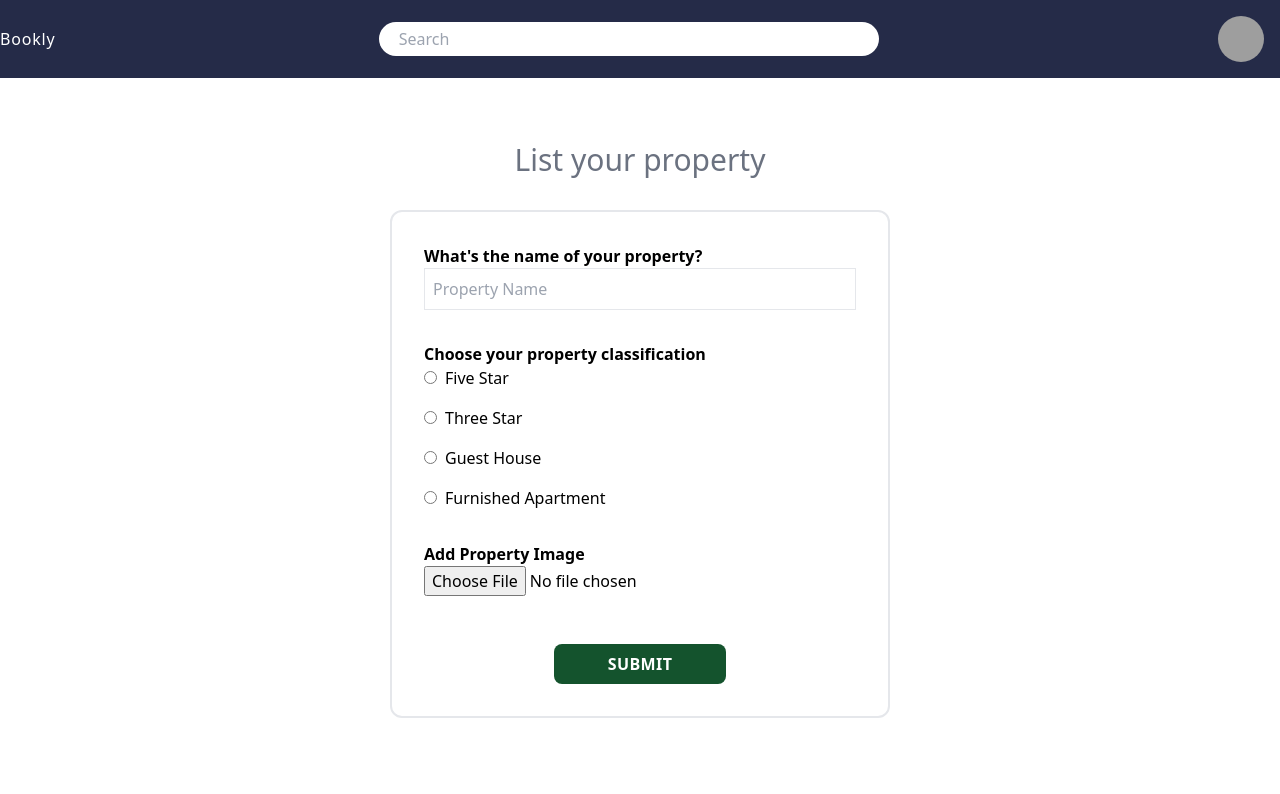
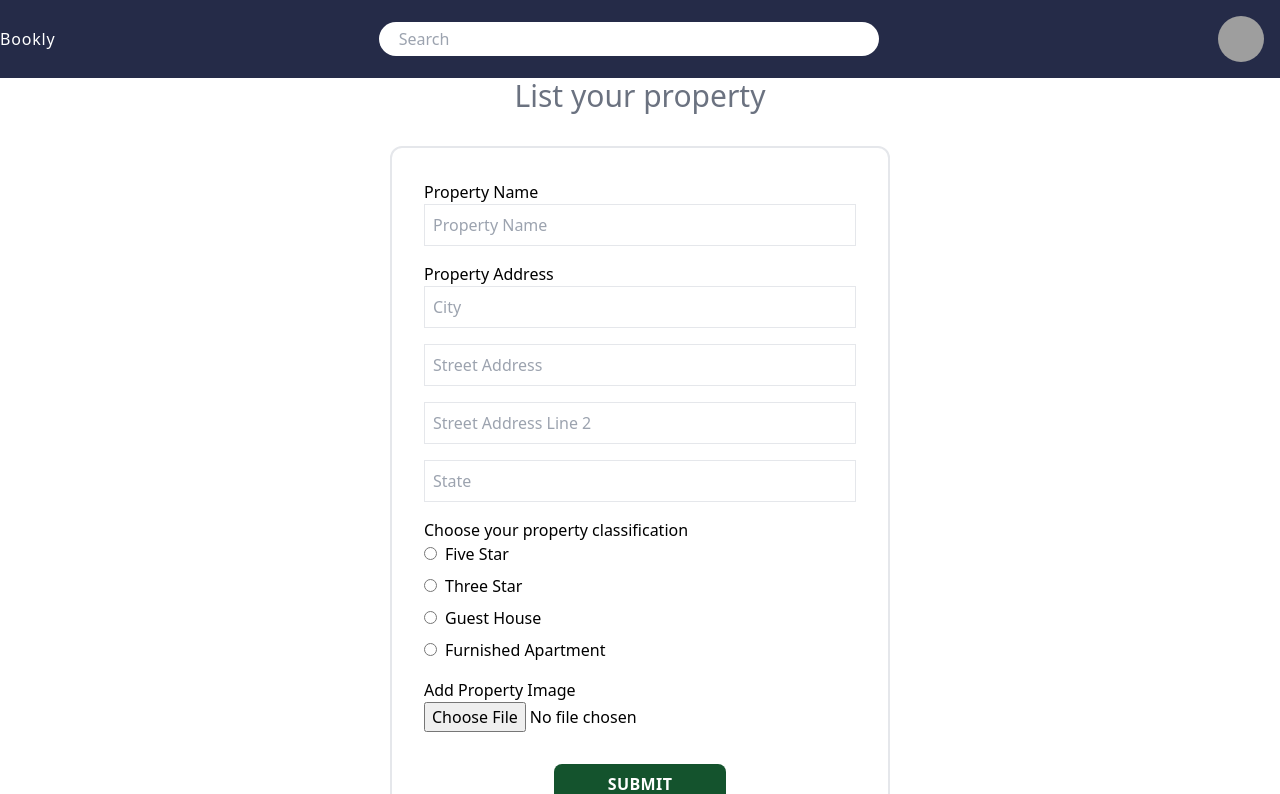
Before and after one commit to navinmaharjan/bookly, a Next.js app in the folder client/: page /owner/propertyregister in a window 1280 px wide. Shown: the top 794 px of the page. Built offline with nearby package versions, Linux system fonts and the light colour scheme; grey boxes are pictures that could not be loaded.

Commit message:
address detail added on property list

```diff
--- a/client/src/components/Hero.jsx
+++ b/client/src/components/Hero.jsx
@@ -15,23 +15,23 @@ const Hero = () => {
         <>
             <div className=' h-[700px] text-white flex justify-center items-center overflow-hidden relative'>
 
-                <div className="bg-blue absolute top-0 left-0 py-2 w-full z-30 ">
+                <div className="bg-white absolute top-0 left-0 py-2 w-full z-30 ">
 
                     <div className="container mx-auto flex justify-between items-center">
                         <div>
-                            <h1 className="tracking-wider text-white">Bookly</h1>
+                            <h1 className="tracking-wider text-blue">Bookly</h1>
                         </div>
-                        <div className="flex items-center gap-10">
+                        <div className="flex items-center gap-5">
                             <div
                                 onClick={() => router.push("../owner/ownerregister")}
                             >
-                                <button className="text-white tracking-wide">Add your Property</button>
+                                <button className="text-blue tracking-wide border py-2 px-4 border-blue rounded-md transition duration-300 hover:bg-yellow">Add your Property</button>
                             </div>
 
                             <div
                                onClick={() => router.push("./login")}
                             >
-                                <button className="text-white tracking-wide">Sign In/Register</button>
+                                <button className="text-blue tracking-wide border py-2 px-4 border-blue rounded-md transition duration-300 hover:bg-yellow">Log In/Register</button>
                             </div>
                         </div>
                     </div>
@@ -45,7 +45,7 @@ const Hero = () => {
                     <Image src='/bannerImage.jpg' width={2000} height={500} alt="image" className='animate-upscal' />
                 </div>
                 <div className='absolute top-1/2 left-1/2 -translate-x-1/2 -translate-y-1/2 w-[1200px] flex justify-center flex-col text-center z-30'>
-                    <h1 className='uppercase text-7xl font-bold'>Make your <span className="text-[#FFC436]">stay </span> experience delightful</h1>
+                    <h1 className='uppercase text-7xl font-bold'>Make your <span className="text-yellow">stay </span> experience delightful</h1>
                     <p className='text-gray-300 text-base pt-2 font-thin'>Explore top rated hotels, stay house  or apartments from Nepal </p>
                     <div className='w-[1200px] mt-16 rounded-xl flex bg-white mx-auto overflow-hidden'>
                         <div className='w-2/4 text-gray-900 border-e flex items-center'>
@@ -60,7 +60,7 @@ const Hero = () => {
                             <input type='text' placeholder='Guests' className='w-full h-12 ps-4 border-0  focus:outline-none' />
                             <ExpandMoreIcon className='text-[#FFC436]' />
                         </div>
-                        <div className='w-1/4 text-gray-900 bg-[#FFC436]'>
+                        <div className='w-1/4 text-gray-900 bg-yellow'>
                             <button className='h-12 text-gray-900 font-semibold'>Search</button>
                         </div>
                     </div>
--- a/client/src/pages/owner/propertyregister/index.js
+++ b/client/src/pages/owner/propertyregister/index.js
@@ -6,13 +6,19 @@ import * as Yup from 'yup';
 const PropertySchema = Yup.object().shape({
     propertyName: Yup.string()
         .required('Required'),
+    propertyCity: Yup.string()
+        .required('Required'),
+    propertyStreetAddress: Yup.string()
+        .required('Required'),
+    propertySubStreetAddress: Yup.string()
+        .required('Required'),
+    propertyState: Yup.string()
+        .required('Required'),
     propertyRating: Yup.string()
         .required('Required'),
     propertyOwner: Yup.string()
         .required('Required'),
     propertyImage: Yup.string()
-
-
 });
 
 const registerProperty = () => {
@@ -33,21 +39,20 @@ const registerProperty = () => {
         })
         // const result = await response.json()
     }
-
-
-
     return (
         <>
-            <div className='w-full flex justify-center items-center mt-16 mb-[324px]'>
-
+            <div className='w-full flex justify-center items-center '>
                 <div>
                     <div className='text-3xl text-gray-500 text-center'>
                         <h1>List your property</h1>
                     </div>
-
                     <Formik
                         initialValues={{
                             propertyName: '',
+                            propertyCity: '',
+                            propertyStreetAddress: '',
+                            propertySubStreetAddress: '',
+                            propertyState: '',
                             propertyRating: '',
                             propertyOwner: (ownerDetails._id),
                             propertyImage: ''
@@ -59,21 +64,36 @@ const registerProperty = () => {
                         }}
                     >
                         {({ errors, touched }) => (
-                            <Form className='flex flex-col p-8 border-2 w-[500px] gap-8 mt-8 rounded-xl'>
-
+                            <Form className='flex flex-col p-8 border-2 w-[500px] gap-4 mt-8 rounded-xl'>
                                 <div>
-                                    <p className='font-semibold'>What's the name of your property?</p>
+                                    <p>Property Name</p>
                                     <Field name="propertyName" placeholder="Property Name" className=" border p-2 w-full" />
                                     {errors.propertyName && touched.propertyName ? (
                                         <div>{errors.propertyName}</div>
                                     ) : null}
                                 </div>
-
-
-
                                 <div>
-                                    <p className='font-semibold'>Choose your property classification</p>
-                                    <div className='flex flex-col gap-4'>
+                                    <p>Property Address</p>
+                                    <Field name="propertyCity" placeholder="City" className=" border p-2 w-full" />
+                                    {errors.propertyCity && touched.propertyCity ? (
+                                        <div>{errors.propertyCity}</div>
+                                    ) : null}
+                                    <Field name="propertyStreetAddress" placeholder="Street Address" className=" border mt-4 p-2 w-full" />
+                                    {errors.propertyStreetAddress && touched.propertyStreetAddress ? (
+                                        <div>{errors.propertyStreetAddress}</div>
+                                    ) : null}
+                                    <Field name="propertySubStreetAddress" placeholder="Street Address Line 2" className=" border mt-4 p-2 w-full" />
+                                    {errors.propertySubStreetAddress && touched.propertySubStreetAddress ? (
+                                        <div>{errors.propertySubStreetAddress}</div>
+                                    ) : null}
+                                    <Field name="propertyState" placeholder="State" className=" border mt-4 p-2 w-full" />
+                                    {errors.propertyState && touched.propertyState ? (
+                                        <div>{errors.propertyState}</div>
+                                    ) : null}
+                                </div>
+                                <div>
+                                    <p>Choose your property classification</p>
+                                    <div className='flex flex-col gap-2'>
                                         <label>
                                             <Field type="radio" name="propertyRating" value="Five Star" className="me-2" />
                                             Five Star
@@ -90,22 +110,15 @@ const registerProperty = () => {
                                             <Field type="radio" name="propertyRating" value="Furnished Apartment" className="me-2" />
                                             Furnished Apartment
                                         </label>
-
                                     </div>
-
                                 </div>
-
                                 <div>
-                                    <p className='font-semibold'>Add Property Image</p>
+                                    <p>Add Property Image</p>
                                     <input type='file' onChange={(e) => setFile(e.target.files[0])} />
                                 </div>
-
                                 <div className='text-center mt-4'>
                                     <button type="submit" className='bg-green-900 px-2 p-2  rounded-lg text-white w-2/5 transition duration-300 hover:bg-green-700 uppercase font-semibold tracking-wide'>Submit</button>
                                 </div>
-
-
-
                             </Form>
                         )}
                     </Formik>
--- a/client/src/pages/profile/index.js
+++ b/client/src/pages/profile/index.js
@@ -1,10 +1,11 @@
-import React, { Fragment } from "react";
+import PropertyList from "@/components/PropertyList";
+import React from "react";
 
 const Profile = () => {
   return (
-    <Fragment>
-      <div className="bg-black h-[959px] text-white flex justify-center items-center"> This is Profile Page</div>
-    </Fragment>
+    <>
+      <PropertyList />
+    </>
   );
 };
 
```
Also changed, not shown: 4 other files (tests, documents, lock files or other folders).
